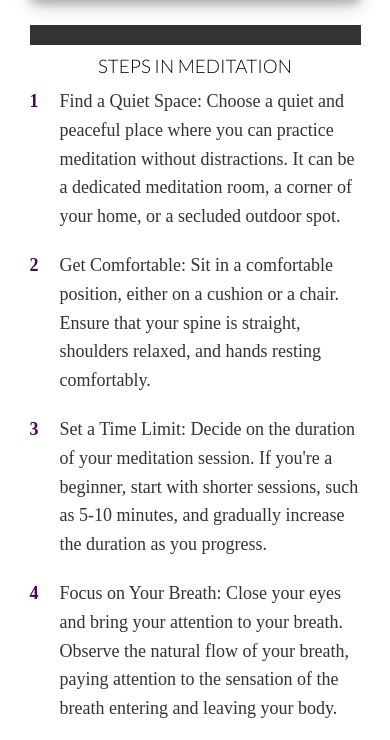
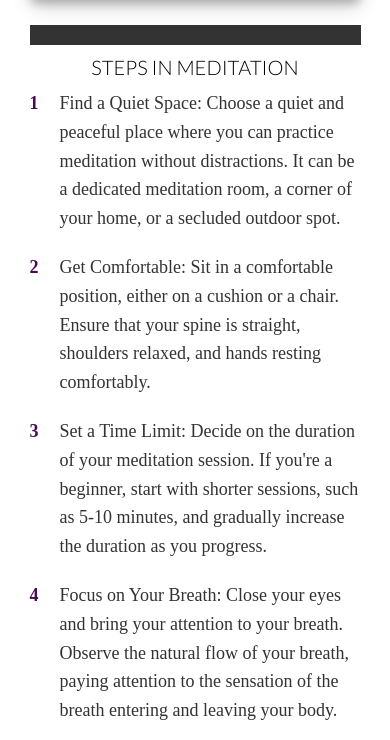
Before and after one commit to Stephenkofipoku/Sacred_Pathways_Project_1, a plain HTML site: page index.html in a window 390 px wide. Shown: the part 1653-2393 px from the top of the page. Drawn offline with Linux system fonts and the light colour scheme.

Commit message:
Add media query style for mobile screens for Steps container h3

```diff
--- a/assets/css/style.css
+++ b/assets/css/style.css
@@ -524,4 +524,8 @@ button[type="submit"] {
     .yoga-intro {
         font-size: 16px;
     }
+
+    .steps-container h3 {
+        font-size: 20px;
+    }
 }
```
